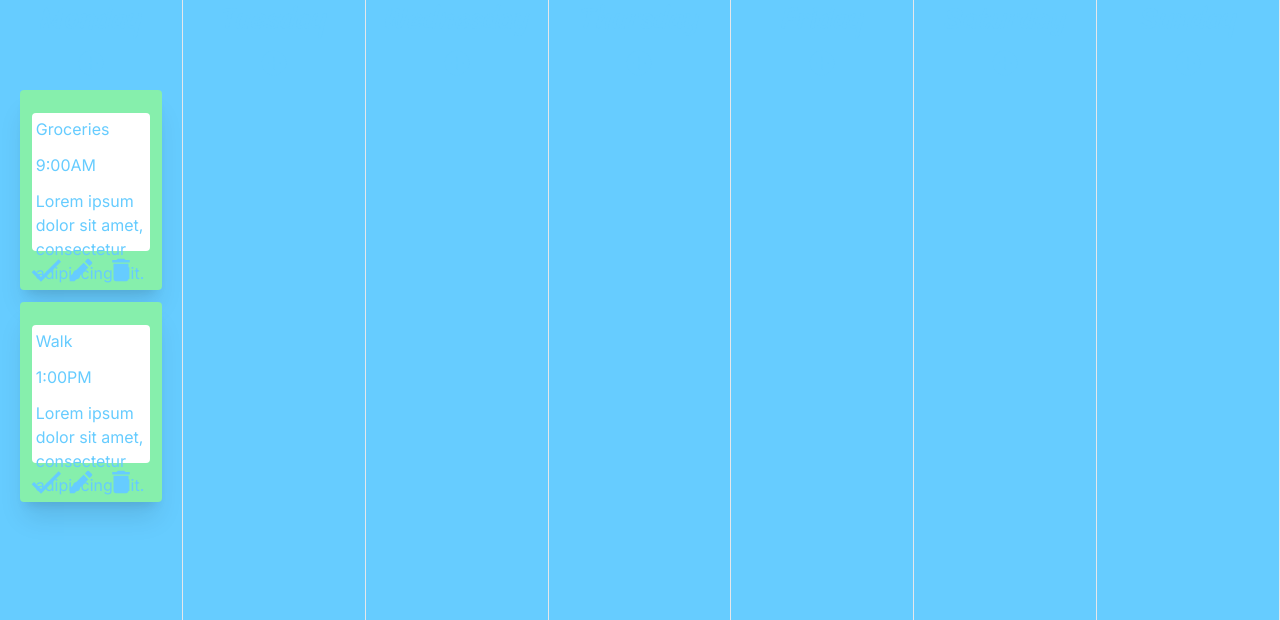
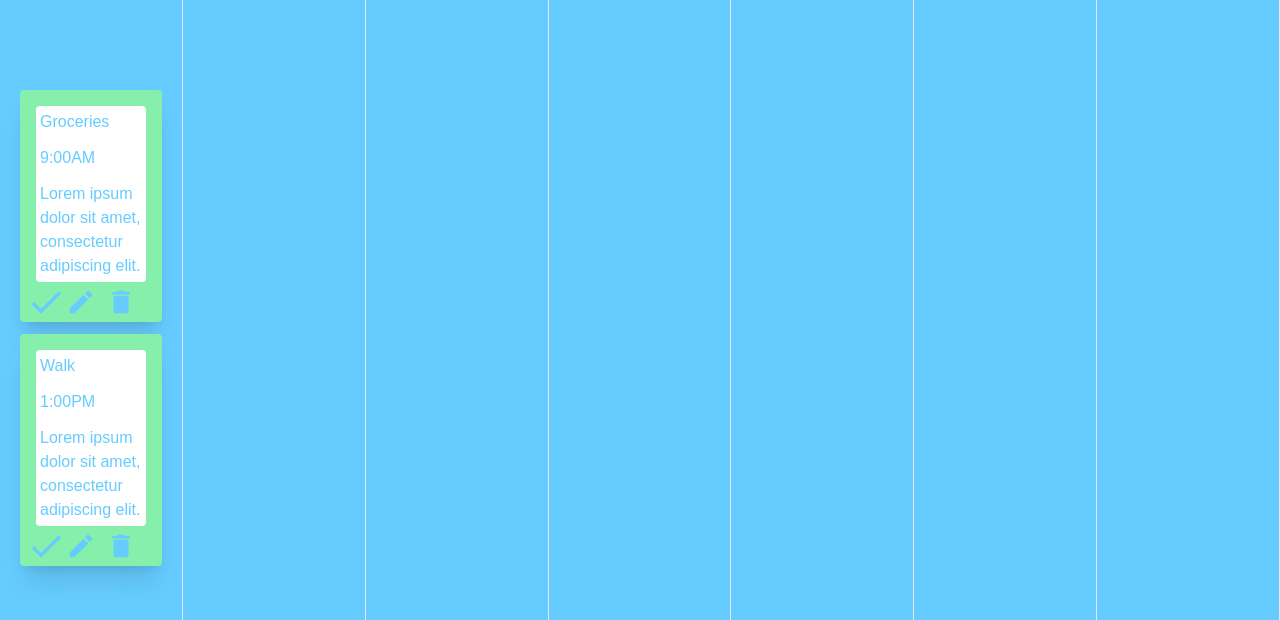
Before and after one commit to bilal1465/ToDoList, a Next.js app: page / in a window 1280 px wide. Shown: the top 620 px of the page. Built offline with nearby package versions, Linux system fonts and the light colour scheme.

Commit message:
Task cards content was spilling out of it on a smaller screen, fixed this issue

```diff
--- /dev/null
+++ b/src/app/components/AddTask.tsx
@@ -0,0 +1,11 @@
+'use client'
+
+import { useState, useEffect } from "react";
+
+export const AddTask = () => {
+    return (
+        <div className="fixed inset-0 flex justify-center items-center bg-green-300 backdrop-blur-sm">
+
+        </div>
+    )
+}
--- a/src/app/components/TaskCard.tsx
+++ b/src/app/components/TaskCard.tsx
@@ -12,12 +12,12 @@ export type TaskCardProps = {
 
 export const TaskCard: React.FC<TaskCardProps> = ({ title, time, description, }) => {
     return(
-        <div className="flex h-[25%] justify-center items-center parent-div bg-green-300 pb-4 rounded shadow-xl relative">
-            <div className="child-div bg-white w-5/6 h-3/4 items-start rounded p-1">
-                <div className="text-left space-y-3">
+        <div className="flex justify-center items-start bg-green-300 p-4 pb-10 rounded shadow-xl relative">
+            <div className="flex bg-white items-start rounded overflow-auto">
+                <div className="flex flex-col p-1 text-left max-h-3/4 space-y-3 font-encoded-sans-condensed">
                     <h2>{title}</h2>
                     <h2>{time}</h2>
-                    <h2>{description}</h2>
+                    <p>{description}</p>
                 </div>
             </div>
             <div className="flex items-center absolute bottom-0 right-0 mr-4 grid grid-cols-3">
--- a/src/app/page.tsx
+++ b/src/app/page.tsx
@@ -2,6 +2,7 @@ import Image from "next/image";
 import {DayColumn} from "./components/DayColumn";
 import { IoTerminalSharp } from "react-icons/io5";
 import jsonData from "../taskInfo.json";
+import {AddTask} from "./components/AddTask";
 
 export default function Home() {
 
--- a/tailwind.config.ts
+++ b/tailwind.config.ts
@@ -15,7 +15,8 @@ const config: Config = {
       },
     },
     fontFamily: {
-      'sriracha': ['Sriracha', 'sans-serif']
+      'sriracha': ['Sriracha', 'sans-serif'],
+      'encoded-sans-condensed': ["Encoded Sans Condensed", "sans-serif"]
     }
   },
   plugins: [
```
Also changed, not shown: src/app/components/DayColumn.tsx (line endings or trailing spaces).
